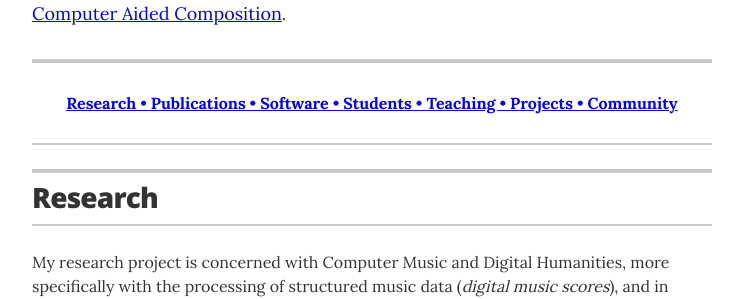
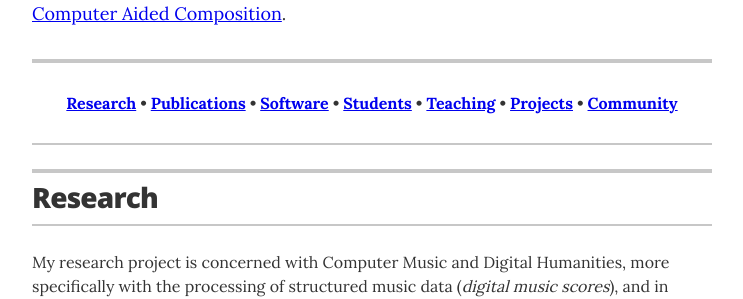
Before and after one commit to florento/florent-jacquemard.github.io, a Jekyll site: the page built from index.html, in a window 1280 px wide and 900 px high. Shown: the part 393-692 px from the top of the window, without its empty margins (268-1011 px from the left). Built offline with Jekyll 4.4.1, drawn with Linux system fonts in a browser that asks for light colours; some of the changed lines change nothing that is shown.

Commit message:
title bar

```diff
--- a/_layouts/resume.html
+++ b/_layouts/resume.html
@@ -48,16 +48,16 @@
 
         <div class="title-bar no-print" style="text-align:center">
         <h4>
-            {% if site.resume_section_experience %}<a href="#experience">Experience &bull; </a>{% endif %}
-            {% if site.resume_section_education %}<a href="#education">Education</a>{% endif %}
-            {% if site.resume_section_research %}<a href="#research">Research &bull; </a>{% endif %}
-            {% if site.resume_section_publications %}<a href="#publications">Publications &bull; </a>{% endif %}
-            {% if site.resume_section_software %}<a href="#software">Software &bull; </a>{% endif %}
-            {% if site.resume_section_students %}<a href="#students">Students &bull; </a>{% endif %}
-            {% if site.resume_section_teaching %}<a href="#teaching">Teaching &bull; </a>{% endif %}
-            {% if site.resume_section_projects %}<a href="#projects">Projects &bull; </a>{% endif %}
+            {% if site.resume_section_experience %}<a href="#experience">Experience</a>  &bull; {% endif %}
+            {% if site.resume_section_education %}<a href="#education">Education</a> &bull; {% endif %}
+            {% if site.resume_section_research %}<a href="#research">Research</a> &bull; {% endif %}
+            {% if site.resume_section_publications %}<a href="#publications">Publications</a> &bull; {% endif %}
+            {% if site.resume_section_software %}<a href="#software">Software</a> &bull; {% endif %}
+            {% if site.resume_section_students %}<a href="#students">Students</a> &bull; {% endif %}
+            {% if site.resume_section_teaching %}<a href="#teaching">Teaching</a> &bull; {% endif %}
+            {% if site.resume_section_projects %}<a href="#projects">Projects</a> &bull; {% endif %}
             {% if site.resume_section_community %}<a href="#ommunity">Community</a>{% endif %}
-            {% if site.resume_section_links %}<a href="#links"> &bull; Links</a>{% endif %}
+            {% if site.resume_section_links %} &bull; <a href="#links">Links</a>{% endif %}
         </h4>
         </div>
 
```
